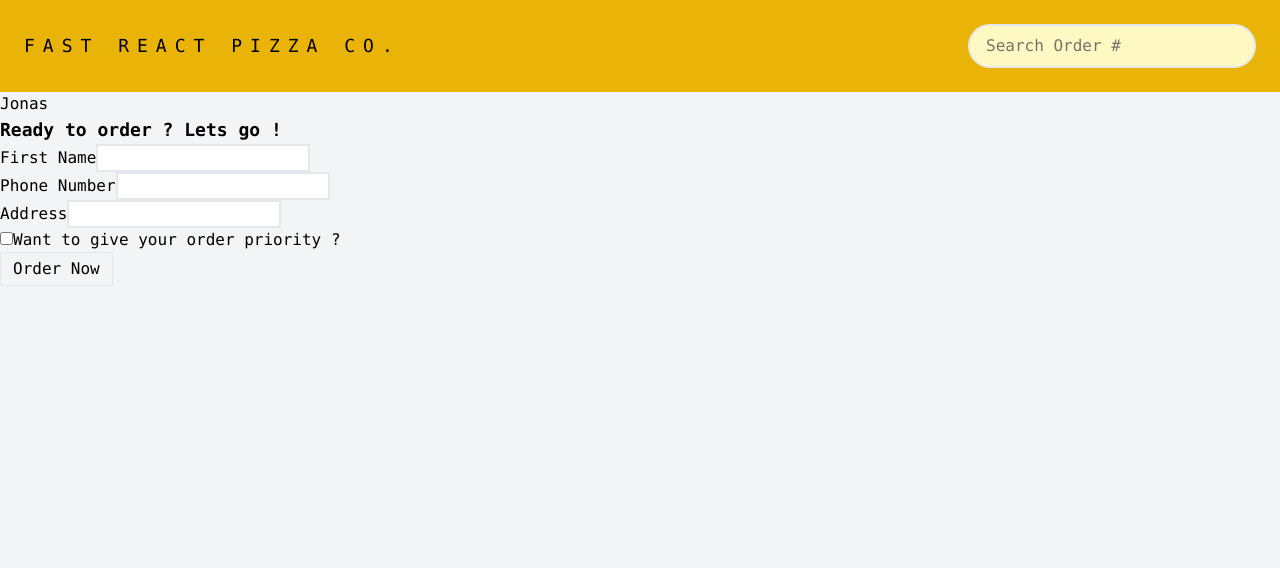
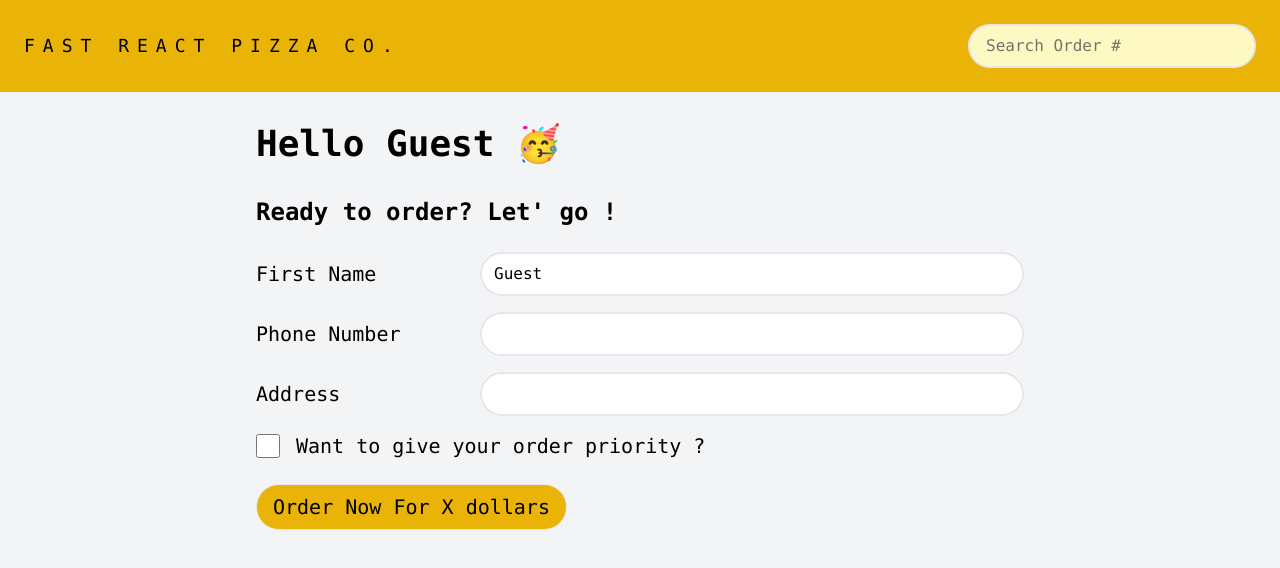
Before and after one commit to HtetWaiYan7191/react-pizza-order, a React (Vite) app: page /order/new in a window 1280 px wide. Shown: the top 568 px of the page. Built offline with nearby package versions, Linux system fonts and the light colour scheme.

Commit message:
Implement the functionality to add a new order

```diff
--- a/src/features/cart/Cart.jsx
+++ b/src/features/cart/Cart.jsx
@@ -4,10 +4,12 @@ import { useSelector } from "react-redux";
 import BackToMenu from "../../ui/BackToMenu";
 import {useDispatch} from 'react-redux';
 import CartQuantiesUpdate from "../../ui/CartQuantiesUpdate";
+import {useNavigate} from 'react-router-dom'
+
 export default function Cart() {
   const cart = useSelector(getCart);
   const dispatch = useDispatch();
-
+  const navigate = useNavigate();
   const handleDelete = (id) => {
     dispatch(deleteCart(id))
   }
@@ -16,8 +18,8 @@ export default function Cart() {
     dispatch(clearCart())
   }
   return (
-    <>
-      <div className="mt-8 back-to-menu-container ps-6">
+    <div className="w-[80%] mx-auto">
+      <div className="mt-8 back-to-menu-container ps-6 ">
         <BackToMenu />
       </div>
       <div className="px-6 mt-4 cart-list-container">
@@ -45,7 +47,7 @@ export default function Cart() {
               ))}
             </ul>
             <div className="mt-6 btn-container *:me-6">
-              <button className="px-4 py-2 font-semibold tracking-widest bg-yellow-500 rounded-full ">
+              <button onClick={() => navigate('/order/new')} className="px-4 py-2 font-semibold tracking-widest bg-yellow-500 rounded-full ">
                 ORDER PIZZAS
               </button>
               <button onClick={handleClearCart} className="px-4 py-2 font-semibold tracking-widest bg-yellow-500 rounded-full ">
@@ -57,7 +59,7 @@ export default function Cart() {
           <h2>Your cart is still empty. Start adding some pizzas :)</h2>
         )}
       </div>
-    </>
+    </div>
   );
 }
 
--- a/src/features/menu/MenuItem.jsx
+++ b/src/features/menu/MenuItem.jsx
@@ -13,17 +13,18 @@ import {
 import CartQuantiesUpdate from '../../ui/CartQuantiesUpdate';
 
 export default function MenuItem({ pizza }) {
-  const { id, name, unitPrice, ingredients, soldOut, imageUrl } = pizza;
+  console.log(pizza);
+  const { id: pizzaId, name, unitPrice, ingredients, soldOut, imageUrl } = pizza;
   const cart = useSelector((state) => state.cart.cart);
   const dispatch = useDispatch();
-  const quantity = useSelector(getCurrentQuantity(id));
+  const quantity = useSelector(getCurrentQuantity(pizzaId));
   const isInCart = quantity > 0;
 
   const handleClick = () => {
     if (isInCart) {
-      dispatch(deleteCart(pizza.id));
+      dispatch(deleteCart(pizza.pizzaId));
     } else {
-      dispatch(addToCart({ ...pizza, quantity: 1, totalPrice: unitPrice * 1 }));
+      dispatch(addToCart({ ...pizza, pizzaId: pizza.id, quantity: 1, totalPrice: unitPrice * 1 }));
     }
   };
 
@@ -57,7 +58,7 @@ export default function MenuItem({ pizza }) {
       </div>
       <div className="mt-auto ml-auto btn-container">
         {isInCart && !soldOut && (
-         <CartQuantiesUpdate id={id}/>
+         <CartQuantiesUpdate id={pizzaId}/>
         )}
         {!soldOut && (
           <button
--- a/src/features/order/CreateOrder.jsx
+++ b/src/features/order/CreateOrder.jsx
@@ -1,6 +1,10 @@
 import { Form, useNavigation, useActionData } from "react-router-dom";
 import { createOrder } from "../../services/apiRestaurant";
 import { redirect } from "react-router-dom";
+import { getFirstName } from "../../redux/user/userSlice";
+import { useSelector } from "react-redux";
+import { clearCart, getCart } from "../../redux/cart/cartSlice";
+import store from '../../redux/store';
 
 export async function action({ request }) {
   const formData = await request.formData();
@@ -19,6 +23,7 @@ export async function action({ request }) {
   if (Object.keys(errors).length > 0) return errors;
 
   const newOrder = await createOrder(order);
+  store.dispatch(clearCart());
   return redirect(`/order/${newOrder.id}`);
 }
 
@@ -30,76 +35,88 @@ function isValidPhoneNumber(phoneNumber) {
   return phoneRegex.test(phoneNumber);
 }
 
-const fakeCart = [
-  {
-    pizzaId: 1,
-    name: "spinach and mushroom",
-    quantity: 1,
-    unitPrice: 15,
-    totalPrice: 15,
-  },
-  {
-    pizzaId: 2,
-    name: "spinach ",
-    quantity: 4,
-    unitPrice: 15,
-    totalPrice: 15,
-  },
 
-  {
-    pizzaId: 2,
-    name: " mushroom",
-    quantity: 6,
-    unitPrice: 15,
-    totalPrice: 15,
-  },
-];
 
 function CreateOrder() {
   const navigation = useNavigation();
-  console.log(navigation.state);
   const isSubmitting = navigation.state === "submitting";
   const formErrors = useActionData();
-  console.log(formErrors);
+  const firstName = useSelector(getFirstName);
+  const cart = useSelector(getCart)
 
+  if(!cart) return (
+    <h2>No cart ! </h2>
+  )
   return (
-    <div className="order-container">
-      <h2>Jonas</h2>
+    <div className="flex flex-col items-center mt-8 order-container">
+      <div className="mx-auto md:w-[60%] w-full">
+        <h2 className="mb-8 text-4xl font-semibold">Hello {firstName} 🥳</h2>
 
         <Form method="POST" className="order-new-form">
-        <h2 className="text-lg font-semibold">Ready to order ? Lets go !</h2>
-        <div className="">
-          <label htmlFor="customer" id="customer">
+          <h2 className="mb-6 text-2xl font-semibold">
+            Ready to order? Let&apos; go !
+          </h2>
+          <div className="flex items-center gap-4 mb-4">
+            <label htmlFor="customer" id="customer" className="text-xl w-52">
               First Name
             </label>
-          <input required className="border-2" type="text" name="customer" />
+            <input
+              required
+              value={firstName}
+              className="px-3 py-2 border-2 rounded-full grow focus:ring-2 focus:ring-yellow-500 focus:outline-none"
+              type="text"
+              name="customer"
+            />
           </div>
 
-        <div className="">
-          <label htmlFor="phone" id="phone">
+          <div className="flex items-center gap-4 mb-4">
+            <label htmlFor="phone" id="phone" className="text-xl w-52">
               Phone Number
             </label>
-          <input required className="border-2" type="tel" name="phone" />
+            <input
+              required
+              className="px-3 py-2 border-2 rounded-full grow focus:ring-2 focus:ring-yellow-500 focus:outline-none"
+              type="tel"
+              name="phone"
+            />
             {formErrors?.phone && <span>{formErrors.phone}</span>}
           </div>
 
-        <div className="">
-          <label htmlFor="address" id="address">
+          <div className="flex items-center gap-4 mb-4 ">
+            <label htmlFor="address" id="address" className="text-xl w-52">
               Address
             </label>
-          <input required className="border-2" type="text" name="address" />
+            <input
+              required
+              className="px-3 py-2 border-2 rounded-full grow focus:ring-2 focus:ring-yellow-500 focus:outline-none"
+              type="text"
+              name="address"
+            />
           </div>
 
-        <input type="checkbox" name="priority" id="priority" />
-        <label htmlFor="priority">Want to give your order priority ?</label>
+          <div className="flex items-center ">
+            <input
+              type="checkbox"
+              name="priority"
+              id="priority"
+              className="inline-block w-6 h-6 me-4"
+            />
+            <label htmlFor="priority" className="text-xl">
+              Want to give your order priority ?
+            </label>
+          </div>
 
           <div className="btn-container">
-          <input type="hidden" name="cart" value={JSON.stringify(fakeCart)} />
-          <button disabled={isSubmitting} className="px-3 py-1 border">
-            {isSubmitting ? "Placing Order" : "Order Now"}
+            <input type="hidden" name="cart" value={JSON.stringify(cart)} />
+            <button
+              disabled={isSubmitting}
+              className="px-4 py-2 mt-6 text-xl bg-yellow-500 border rounded-full"
+            >
+              {isSubmitting ? "Placing Order" : "Order Now For X dollars"}
             </button>
           </div>
         </Form>
+      </div>
     </div>
   );
 }
--- a/src/redux/user/userSlice.js
+++ b/src/redux/user/userSlice.js
@@ -3,6 +3,8 @@ import {createSlice} from '@reduxjs/toolkit'
 const initialState = {
     isLoggedIn: false,
     fullName: '',
+    phone: '',
+    address: '',
 }
 
 const userSlice = createSlice({
@@ -16,5 +18,10 @@ const userSlice = createSlice({
     },
 })
 
+export const getFirstName = (state) => {
+    const firstName = state.fullName?.split(' ')[0]?.toUpperCase() ?? 'Guest';
+    return firstName;
+}
+
 export const {logIn} = userSlice.actions;
 export default userSlice.reducer;
```
Lines whose indentation alone changed are shown as unchanged.
